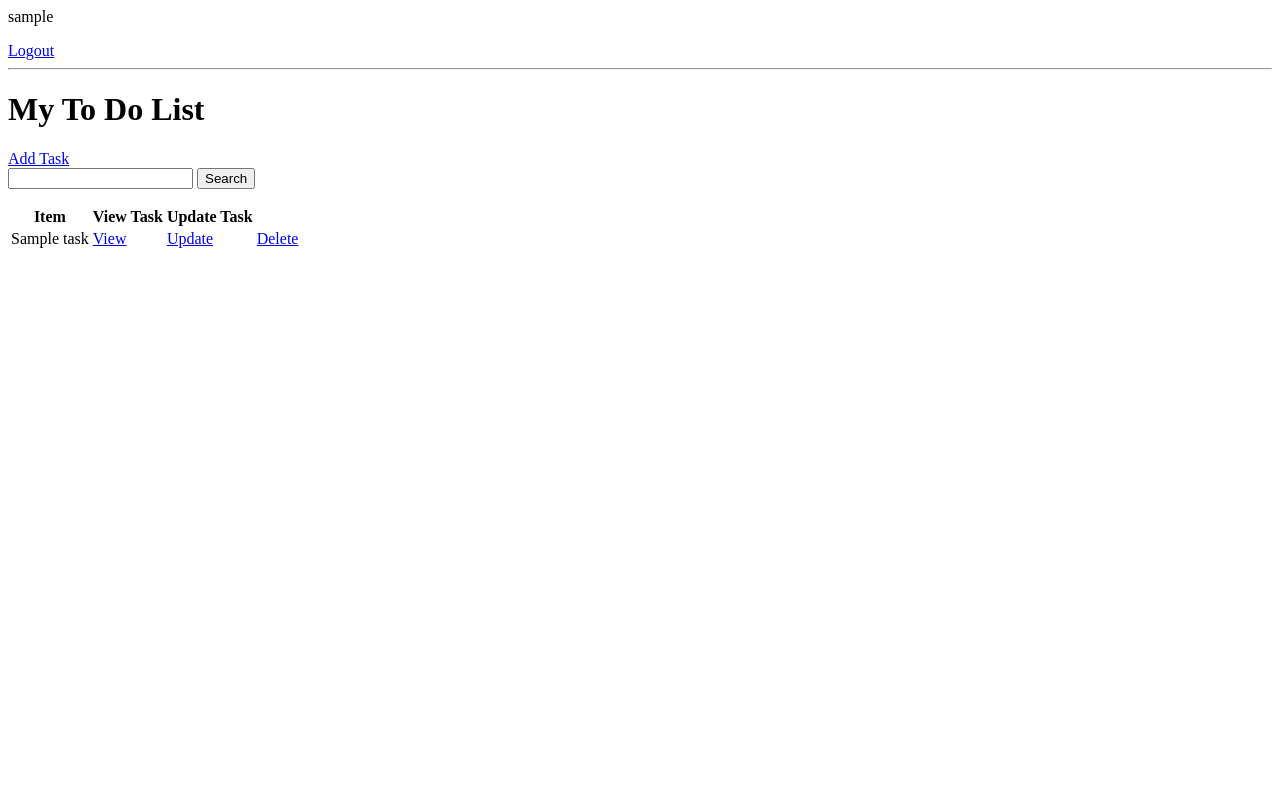
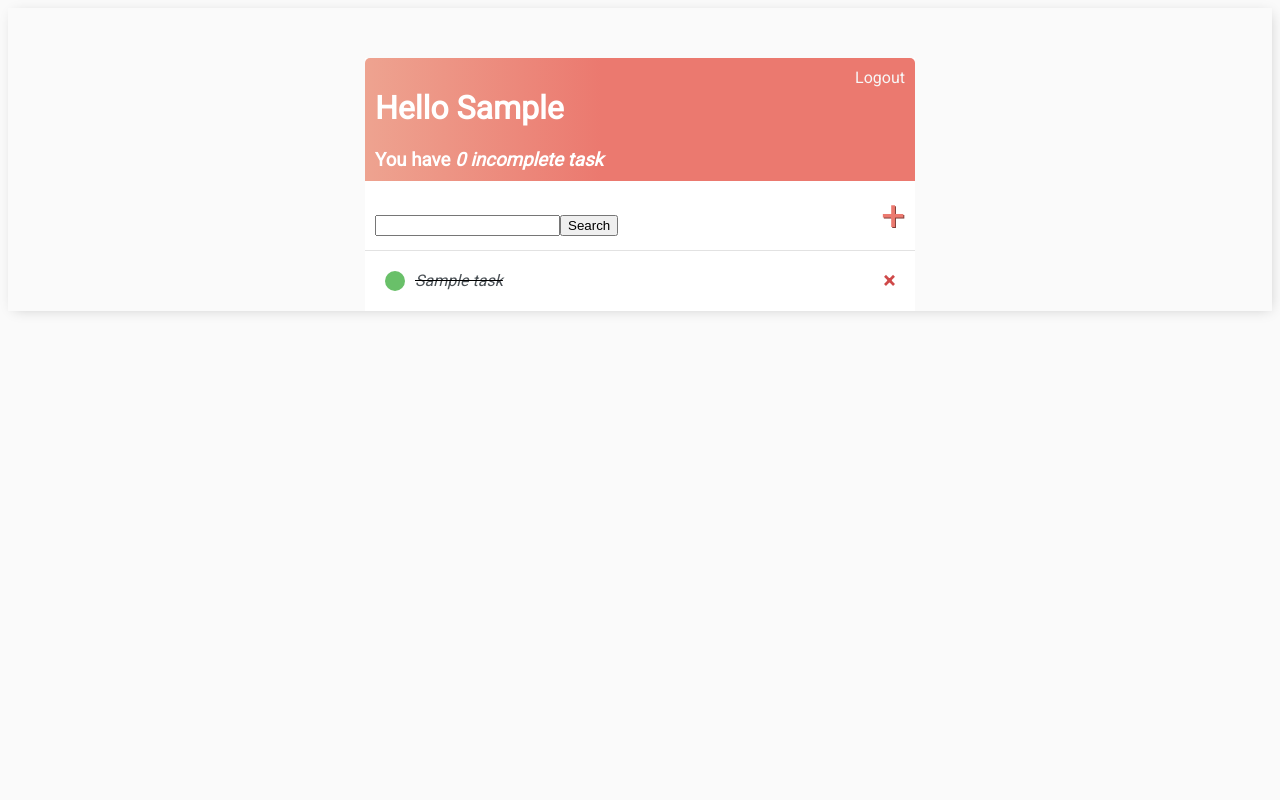
Before and after one commit to ronnahmias/Todo-List-Django, a Django app: page / in a window 1280 px wide. Run offline with Django 3.2, Linux system fonts and the light colour scheme; a user stored in the database is signed in; tables that the repository leaves empty hold one stand-in row (values such as "Sample post").

Commit message:
style not completed yet

```diff
--- a/todolist/templates/todolist/login.html
+++ b/todolist/templates/todolist/login.html
@@ -1,3 +1,5 @@
+{% extends 'todolist/main.html' %}
+{% block content %}
 <h1>Login</h1>
 
 <form method="post" action="">
@@ -7,3 +9,5 @@
 </form>
 
 <p>Dont have an account?<a href="{% url 'register'%}">Register</a></p>
+
+{% endblock content %}
--- /dev/null
+++ b/todolist/templates/todolist/main.html
@@ -0,0 +1,127 @@
+<!DOCTYPE html>
+<html lang="en">
+    <head>
+        <meta charset="UTF-8">
+        <title>TO DO LIST</title>
+        <meta name="viewport" content="width=device-width, initial-scale=1.0">
+
+        <link rel="preconnect" href="https://fonts.googleapis.com">
+        <link rel="preconnect" href="https://fonts.gstatic.com" crossorigin>
+        <link href="https://fonts.googleapis.com/css2?family=Roboto&display=swap" rel="stylesheet">
+        <style>
+            body{
+                background-color: #FAFAFA;
+                font-family: 'Roboto', sans-serif;
+                padding-top: 50px;
+                -webkit-box-shadow: 2px 2px 13px -4px rgba(0,0,0,0.21);
+                box-shadow: 2px 2px 13px -4px rgba(0,0,0,0.21);
+            }
+
+            h1,h2,h3,h4,h5{
+                font-family: 'Roboto', sans-serif;
+
+            }
+
+            a,p{
+                color: #4b5156;
+            }
+
+            .container{
+                max-width: 550px;
+                margin: 0 auto;
+                background-color: #FFF;
+
+            }
+
+            .count{
+                margin:0;
+            }
+
+            .header-bar{
+                display: flex;
+                justify-content: space-between;
+                color: #FFF;
+                padding: 10px;
+                border-radius:5px 5px 0 0;
+                background: linear-gradient(90deg, #EEA390, #EB796F 43%,#EB796F 100% );
+            }
+
+            .header-bar a{
+                color:rgba(247,247,247);
+                text-decoration: none;
+            }
+
+            .task-wrapper{
+                display:flex;
+                align-items:center;
+                justify-content:space-between;
+                padding: 20px;
+                background-color: #FFF;
+                border-top: 1px solid rgb(226, 226, 226);
+            }
+
+            .task-title{
+                display: flex;
+            }
+
+            .task-title a{
+                text-decoration: none;
+                color: #4b5156;
+                margin-left: 10px;
+            }
+
+            .task-complete-icon{
+                height: 20px;
+                width: 20px;
+                background-color: rgb(105,192,105);
+                border-radius:50%;
+            }
+
+            .task-incomplete-icon{
+                height: 20px;
+                width: 20px;
+                background-color: rgb(218,218,218);
+                border-radius:50%;
+            }
+
+            .delete-link{
+                text-decoration: none;
+                font-weight: 900;
+                color: #cf4949;
+                font-size: 22px;
+                line-height:0;
+            }
+
+            .search-form{
+                margin-top:20px;
+                display: flex;
+            }
+
+            #search-add-wrapper{
+                display: flex;
+                justify-content: space-between;
+                align-items: center;
+                padding:10px;
+            }
+
+            #add-link{
+                color:#EB796F;
+                text-decoration: none;
+                font-size: 42px;
+                text-shadow: 1px 1px #81413b;
+            }
+
+            .button{
+
+            }
+
+        </style>
+    </head>
+    <body>
+        <div class="container">
+            {% block content %}
+
+            {% endblock content %}
+        </div>
+    </body>
+</html>
--- a/todolist/templates/todolist/register.html
+++ b/todolist/templates/todolist/register.html
@@ -1,3 +1,6 @@
+{% extends 'todolist/main.html' %}
+{% block content %}
+
 <h1>Register</h1>
 
 <form method="post" action="">
@@ -7,3 +10,5 @@
 </form>
 
 <p>Alreadt have an account?<a href="{% url 'login'%}">Login</a></p>
+
+{% endblock content %}
--- a/todolist/templates/todolist/task_confirm_delete.html
+++ b/todolist/templates/todolist/task_confirm_delete.html
@@ -1,6 +1,11 @@
+{% extends 'todolist/main.html' %}
+{% block content %}
+
 <a href="{% url 'tasks' %}">Go Back</a>
 <form method="post" action="">
     {% csrf_token %}
     <p>Are you sure you want to delete this task? "{{ task }}"</p>
     <input type="submit" value="Delete" />
 </form>
+
+{% endblock content %}
--- a/todolist/templates/todolist/task_form.html
+++ b/todolist/templates/todolist/task_form.html
@@ -1,3 +1,6 @@
+{% extends 'todolist/main.html' %}
+{% block content %}
+
 <h3>Task Form</h3>
 
 <a href="{% url 'tasks' %}">Go Back</a>
@@ -6,3 +9,6 @@
     {{ form.as_p }}
     <input type="submit" value="Submit"/>
 </form>
+
+
+{% endblock content %}
--- a/todolist/templates/todolist/task_list.html
+++ b/todolist/templates/todolist/task_list.html
@@ -1,33 +1,54 @@
+{% extends 'todolist/main.html' %}
+{% block content %}
+
+
+    <div class="header-bar">
+        <div>
+            <h1>Hello {{ request.user|title }}</h1>
+            <h3 class="count">You have <i>{{ counts }} incomplete task{{ count|pluralize:"s" }}</i> </i></h3>
+        </div>
         {% if request.user.is_authenticated %}
-    <p> {{ request.user }}</p>
             <a href="{% url 'logout' %}">Logout</a>
         {% else %}
             <a href="{% url 'login' %}">Login</a>
         {% endif %}
+    </div>
 
-<hr>
-<h1>My To Do List</h1>
-<a href="{% url 'task-create' %}">Add Task</a>
 
-<form method="GET">
+
+<div id="search-add-wrapper">
+    <form method="GET" class="search-form">
         <input type="text" name="search-area" value="{{ search_input }}" />
-    <input type="submit" value="Search" />
+        <input class="button" type="submit" value="Search" />
     </form>
+    <a id="add-link" href="{% url 'task-create' %}">&#x2b;</a>
+</div>
 
-<table>
-    <tr>
-        <th>Item</th>
-        <th>View Task</th>
-        <th>Update Task</th>
-    </tr>
+
+<div class="task-items-wrapper">
     {% for task in tasks %}
-        <tr>
-            <td>{{ task.title }}</td>
-            <td><a href="{% url 'task' task.id  %}">View</a></td>
-            <td><a href="{% url 'task-update' task.id  %}">Update</a></td>
-        <td><a href="{% url 'task-delete' task.id %}">Delete</a></td>
-        </tr>
+        <div class="task-wrapper">
+            {% if task.complete %}
+                <div class="task-title">
+                    <div class="task-complete-icon"></div>
+                    <i><s>
+                        <a href="{% url 'task-update' task.id  %}">
+                            {{ task }}
+                        </a>
+                    </s></i>
+                </div>
+                <a class="delete-link" href="{% url 'task-delete' task.id %}">&#215;</a>
+            {% else %}
+                <div class="task-title">
+                    <div class="task-incomplete-icon"></div>
+                    <a href="{% url 'task-update' task.id  %}">{{ task }}</a>
+                </div>
+                <a class="delete-link" href="{% url 'task-delete' task.id %}">&#215;</a>
+            {% endif %}
+        </div>
     {% empty %}
             <h3>No Items</h3>
     {% endfor %}
-</table>
+</div>
+
+{% endblock content %}
```
Lines whose indentation alone changed are shown as unchanged.
